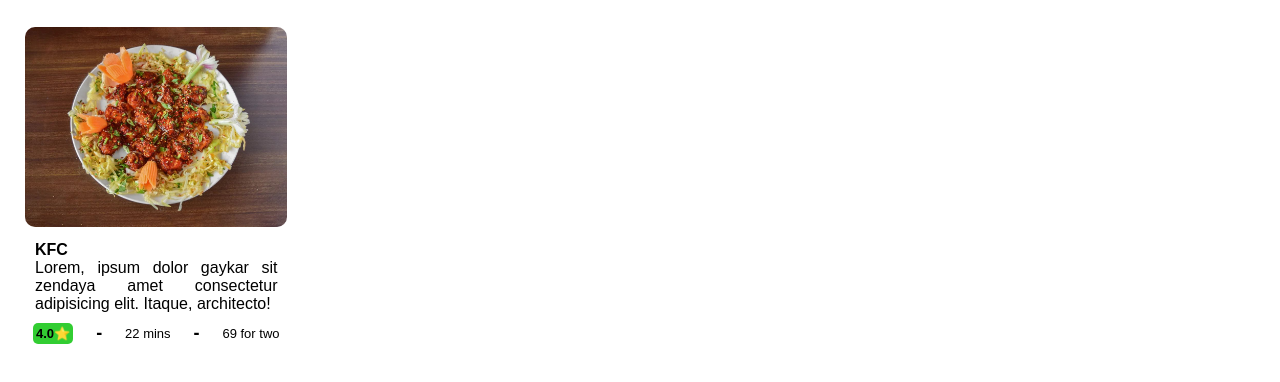
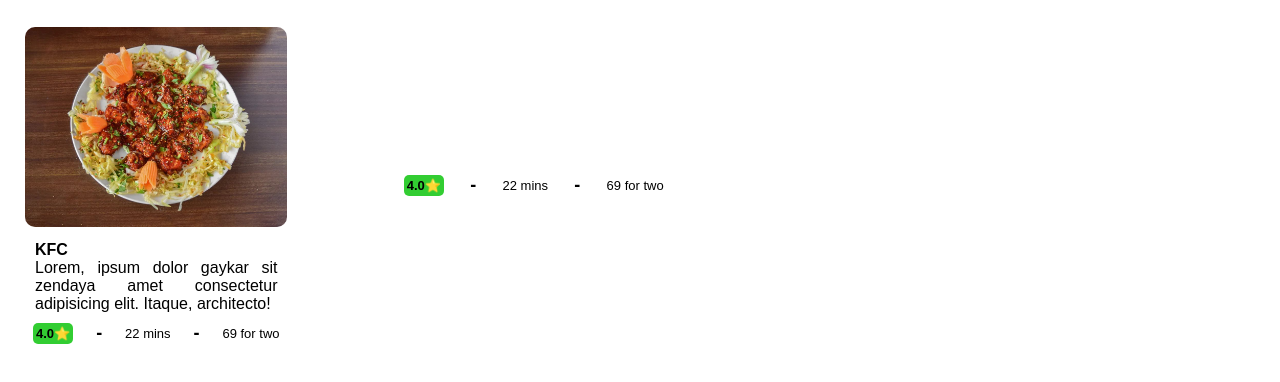
Before and after one commit to DhanasekaranRanijth/hari, a website built with Vite: page index.html in a window 1280 px wide. Shown: the part 396-778 px from the top of the page. Built offline with nearby package versions, Linux system fonts and the light colour scheme.

Commit message:
Update index.html

```diff
--- a/index.html
+++ b/index.html
@@ -92,6 +92,22 @@
           <div class="grid_item_footer_3">69 for two</div>
         </div>
       </div>
+       <div class="grid_item_footer">
+          <div class="grid_item_footer_1">
+            <div class="grid_item_footer_1_rating">
+              4.0⭐
+            </div>
+          </div>
+          <div class="grid_item_separator">-</div>
+          <div class="grid_item_footer_2">
+            22 mins
+          </div>
+          <div class="grid_item_separator">-</div>
+          <div class="grid_item_footer_3">69 for two</div>
+        </div>
+      </div>
+
+
 
 
     </div>
```
